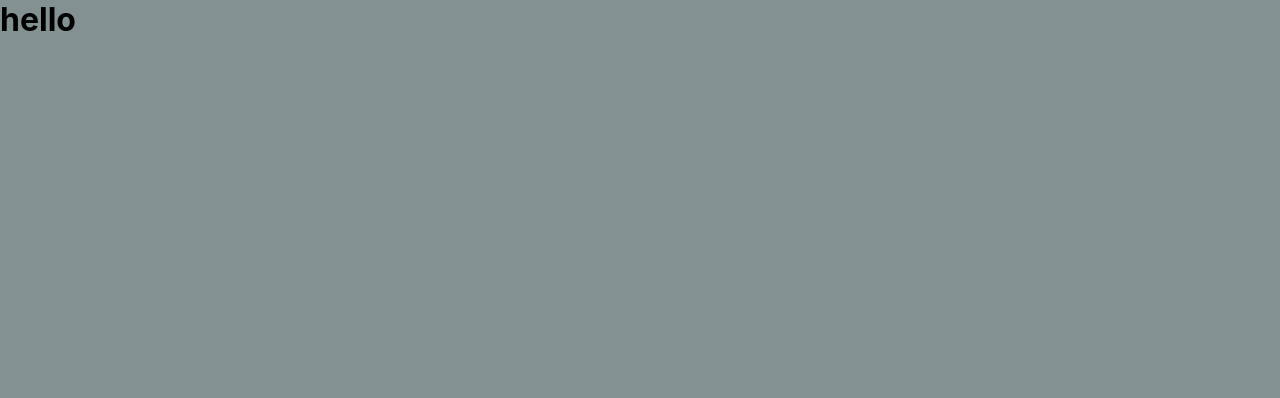
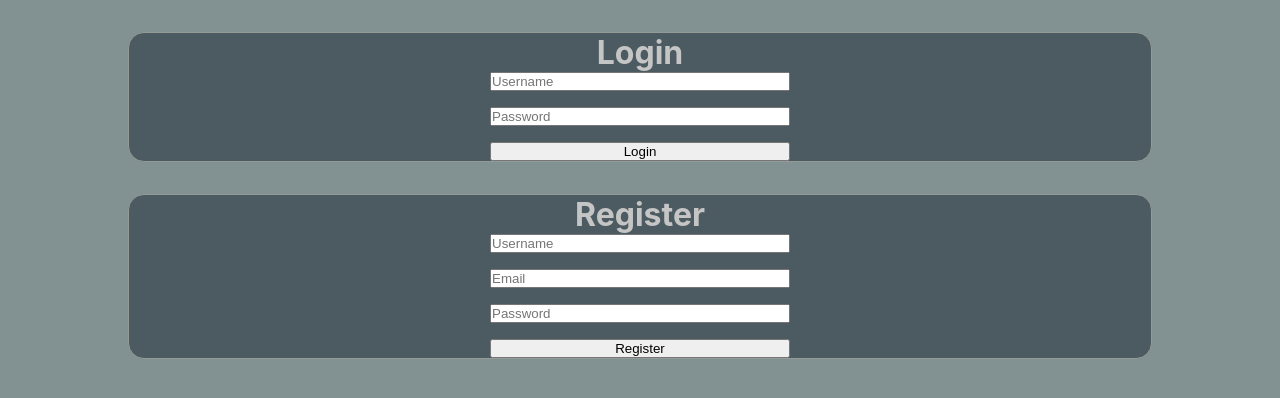
Before and after one commit to RW2023/WorkoutLog, a React (Create React App) app in the folder frontend/: page / in a window 1280 px wide. Shown: the top 398 px of the page. Built offline with nearby package versions, Linux system fonts and the light colour scheme.

Commit message:
add Dashboard, DashboardContainer, Login, Register  components. import them into App.js

```diff
--- a/frontend/src/App.js
+++ b/frontend/src/App.js
@@ -1,13 +1,23 @@
-import './index'
-import GlobalStyles from './GlobalStyles'
-
-
+import React from 'react';
+import { BrowserRouter as Router, Route, Routes } from 'react-router-dom';
+import GlobalStyles from './GlobalStyles';
+import DashboardContainer from './Components/DashboardContainer/DashboardContainer';
+import Dashboard from './Components/Dashboard/Dashboard';
+import Login from './Components/Login/Login';
+import Register from './Components/Register/Register';
 
 function App() {
   return (
     <div className="App">
       <GlobalStyles />
-<h1>hello</h1>
+      <Router>
+        <Routes>
+          <Route path="/" element={<DashboardContainer />} />
+          <Route path="/dashboard" element={<Dashboard />} />
+          <Route path="/login" element={<Login />} />
+          <Route path="/register" element={<Register />} />
+        </Routes>
+      </Router>
     </div>
   );
 }
--- /dev/null
+++ b/frontend/src/Components/Dashboard/Dashboard.jsx
@@ -0,0 +1,36 @@
+import React from 'react';
+import styled from 'styled-components';
+
+const DashboardContainer = styled.div`
+  display: flex;
+  flex-direction: column;
+  align-items: center;
+  background-color: var(--background);
+  color: var(--headline);
+`;
+
+const DashboardHeader = styled.h1`
+  font-size: 2.5rem;
+`;
+
+const DashboardContent = styled.div`
+  width: 70%;
+  display: flex;
+  flex-direction: column;
+  align-items: center;
+`;
+
+
+
+const Dashboard = () => {
+  return (
+    <DashboardContainer>
+      <DashboardHeader>Your Dashboard</DashboardHeader>
+      <DashboardContent>
+        {/* Your main content here */}
+      </DashboardContent>
+    </DashboardContainer>
+  );
+};
+
+export default Dashboard;
--- /dev/null
+++ b/frontend/src/Components/DashboardContainer/DashboardContainer.jsx
@@ -0,0 +1,29 @@
+import React, { useState } from 'react';
+import Dashboard from '../Dashboard/Dashboard';
+import Login from '../Login/Login';
+import Register from '../Register/Register';
+
+import styled from 'styled-components';
+
+const Container = styled.div`
+  /* Your styles here */
+`;
+
+const DashboardContainer = () => {
+  const [isLoggedIn, setIsLoggedIn] = useState(false);
+
+  return (
+    <Container>
+      {!isLoggedIn ? (
+        <>
+          <Login setIsLoggedIn={setIsLoggedIn} />
+          <Register setIsLoggedIn={setIsLoggedIn} />
+        </>
+      ) : (
+        <Dashboard />
+      )}
+    </Container>
+  );
+};
+
+export default DashboardContainer;
--- /dev/null
+++ b/frontend/src/Components/Login/Login.jsx
@@ -0,0 +1,44 @@
+import React from 'react';
+import styled from 'styled-components';
+
+const LoginContainer = styled.div`
+  /* Your styles here */
+  display: flex;
+  flex-direction: column;
+    align-items: center;
+    justify-content: center;
+    border: 1px solid var(--stroke);
+    border-radius: 1rem;
+  background-color: var( --background);
+  width: 80%;
+  margin: 0 auto;
+  margin-top: 2rem;
+
+`;
+
+const LoginTitle = styled.h1`
+  /* Your styles here */
+  color: var(--main);
+`;
+
+const LoginForm = styled.form`
+  display: flex;
+  flex-direction: column;
+  gap: 1rem;
+  width: 300px;
+`;
+
+const Login = () => {
+  return (
+    <LoginContainer>
+      <LoginTitle>Login </LoginTitle>
+      <LoginForm>
+        <input type="text" placeholder="Username" />
+        <input type="password" placeholder="Password" />
+        <button type="submit">Login</button>
+      </LoginForm>
+    </LoginContainer>
+  );
+};
+
+export default Login;
--- /dev/null
+++ b/frontend/src/Components/Register/Register.jsx
@@ -0,0 +1,44 @@
+import React from 'react';
+import styled from 'styled-components';
+
+const RegisterContainer = styled.div`
+  /* Your styles here */
+    display: flex;
+  flex-direction: column;
+    align-items: center;
+    justify-content: center;
+    border: 1px solid var(--stroke);
+  background-color: var( --background);
+  width: 80%;
+  margin: 0 auto;
+  margin-top: 2rem;
+  border-radius: 1rem;
+`;
+
+const RegisterTitle = styled.h1`
+  /* Your styles here */
+   color: var(--main);
+`;
+
+const RegisterForm = styled.form`
+  display: flex;
+  flex-direction: column;
+  gap: 1rem;
+  width: 300px;
+`;
+
+const Register = () => {
+  return (
+    <RegisterContainer>
+      <RegisterTitle>Register </RegisterTitle>
+      <RegisterForm>
+        <input type="text" placeholder="Username" />
+        <input type="email" placeholder="Email" />
+        <input type="password" placeholder="Password" />
+        <button type="submit">Register</button>
+      </RegisterForm>
+    </RegisterContainer>
+  );
+};
+
+export default Register;
```
